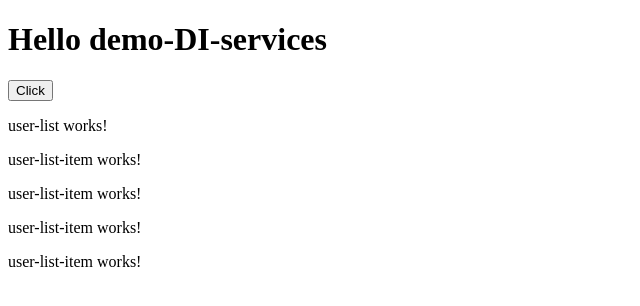
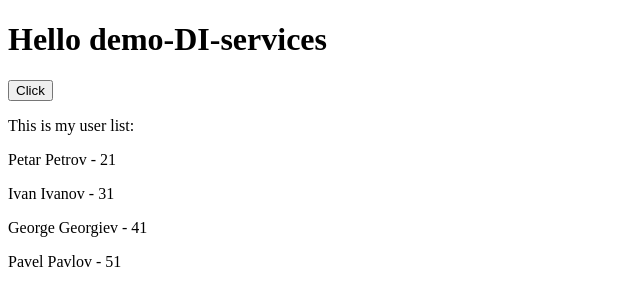
Before and after one commit to SvetlinGG/Angular-DI-Services, an Angular app in the folder demo-DI-services/: page / in a window 1280 px wide. Shown: the top 306 px of the page, without its empty margins (0-640 px from the left). Built offline with nearby package versions, Linux system fonts and the light colour scheme.

Commit message:
user list change detection

```diff
--- a/demo-DI-services/src/app/user-list/user-list-item/user-list-item.component.html
+++ b/demo-DI-services/src/app/user-list/user-list-item/user-list-item.component.html
@@ -1 +1 @@
-<p>user-list-item works!</p>
+<p>{{user?.name}} - {{user?.age}}</p>
--- a/demo-DI-services/src/app/user-list/user-list.component.html
+++ b/demo-DI-services/src/app/user-list/user-list.component.html
@@ -1,7 +1,7 @@
-<p>user-list works!</p>
+<p>This is my user list:</p>
 
 
 
 @for (user of usersList; track $index) {
-    <app-user-list-item />
+    <app-user-list-item [user]="user" />
 }
```
